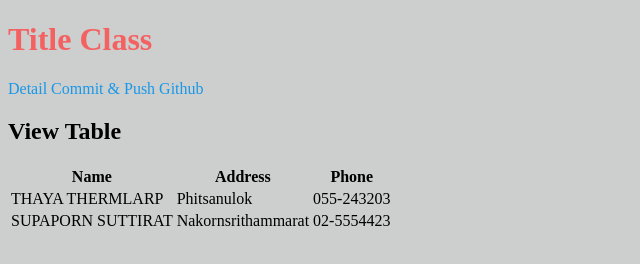
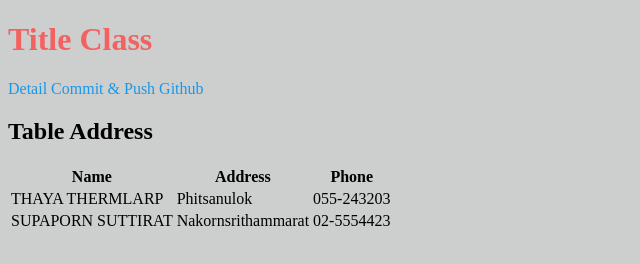
Before and after one commit to thermlarp/GithubLearning1, a plain HTML site: page index.html in a window 1280 px wide. Shown: the full height of the page, 0-640 px from the left. Drawn offline with Linux system fonts and the light colour scheme.

Commit message:
Edit Text Table

```diff
--- a/index.html
+++ b/index.html
@@ -12,7 +12,7 @@
 
 <h1>Title Class</h1>
 <p>Detail Commit & Push Github</p>
-<h2>View Table</h2>
+<h2>Table Address</h2>
 <table>
   <tr>
     <th>Name</th>
```
